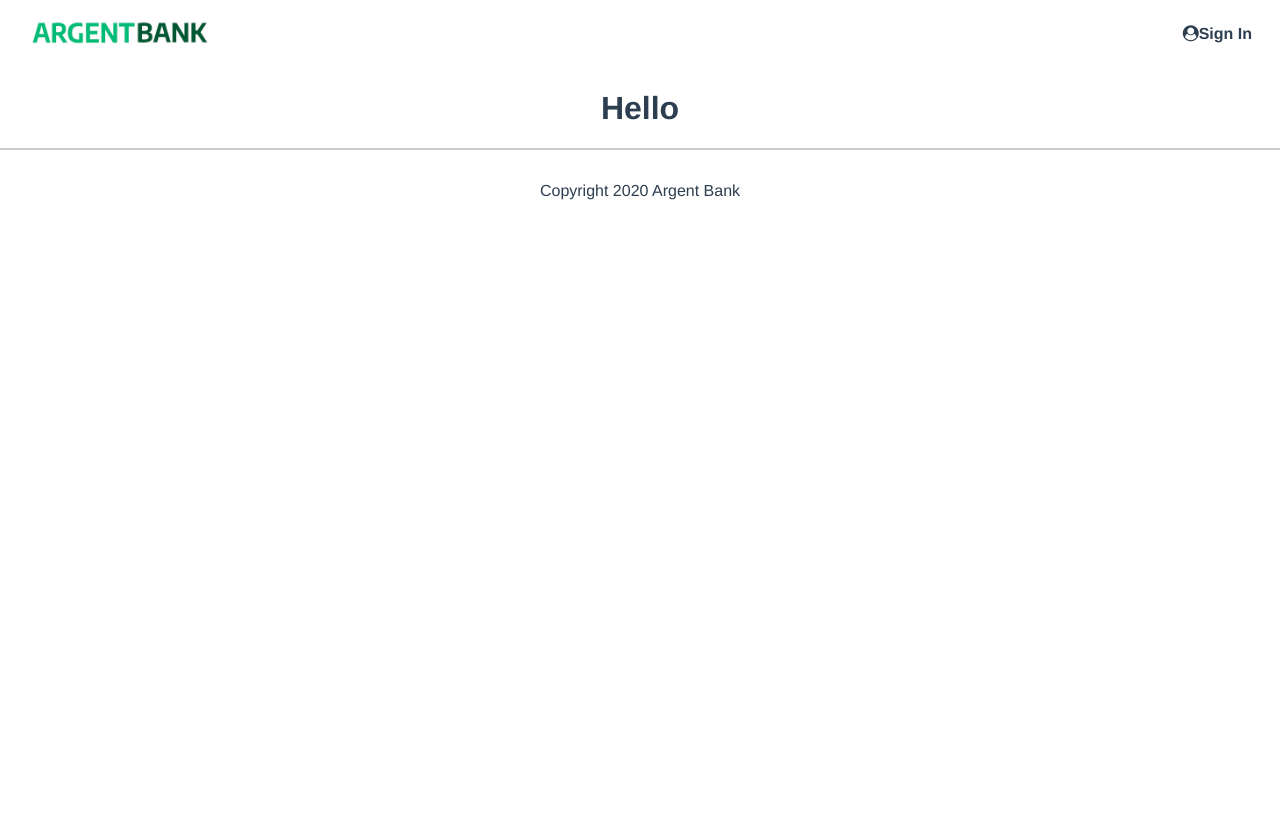
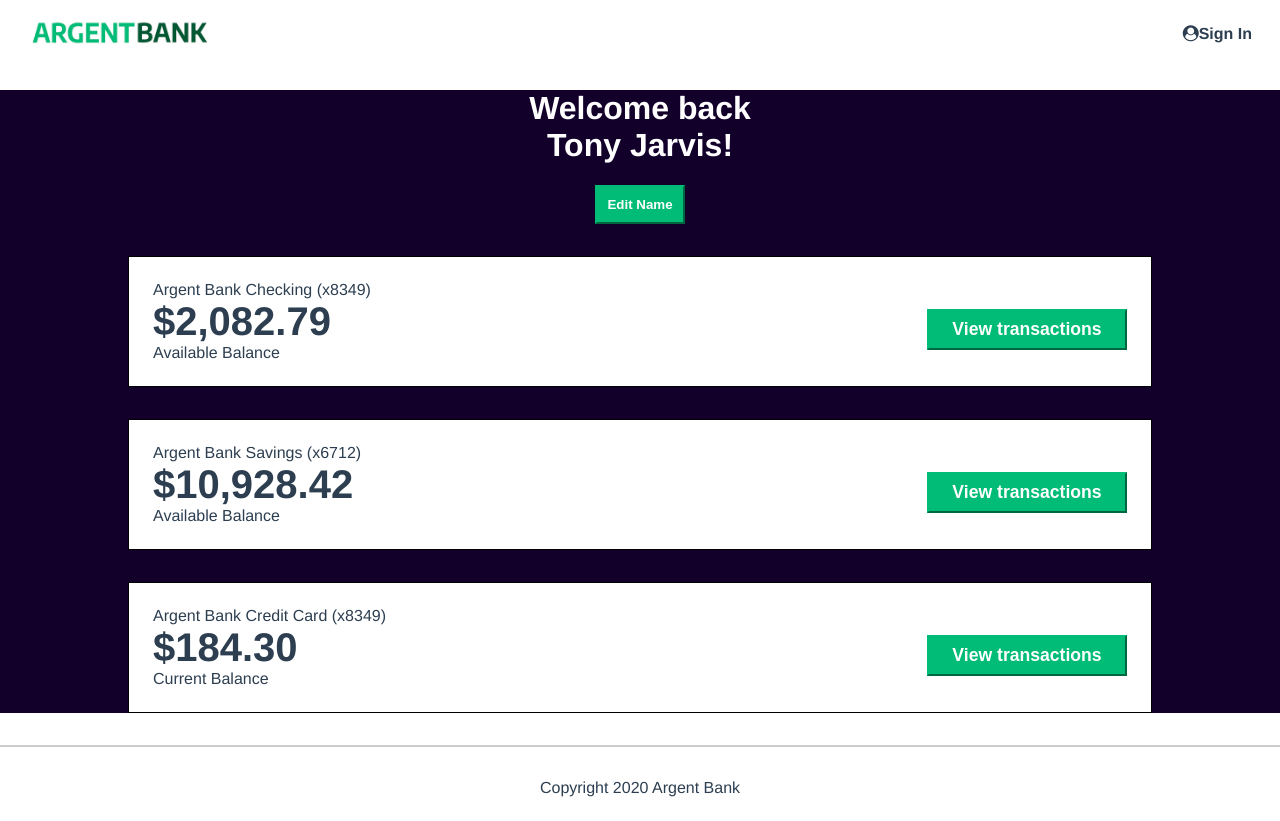
Before and after one commit to MouniaFT/Mounia.Fattouh_13_040121, a React (Create React App) app: page /user in a window 1280 px wide. Before the commit the page ends 800 px from the top, so only its background shows below. Built offline with nearby package versions, Linux system fonts and the light colour scheme.

Commit message:
Add AccountHeader and AccountContent components

```diff
--- /dev/null
+++ b/src/components/AccountContent.js
@@ -0,0 +1,16 @@
+export const AccountContent = ({ title, amount, description }) => {
+  return (
+    <section className="account">
+      <div className="account-content-wrapper">
+        <h3 className="account-title">{title}</h3>
+        <p className="account-amount">{amount}</p>
+        <p className="account-amount-description">{description}</p>
+      </div>
+      <div className="account-content-wrapper cta">
+        <button className="transaction-button">View transactions</button>
+      </div>
+    </section>
+  )
+}
+
+export default AccountContent
--- /dev/null
+++ b/src/components/AccountHeader.js
@@ -0,0 +1,14 @@
+export const AccountHeader = () => {
+  return (
+    <div className="header">
+      <h1>
+        Welcome back
+        <br />
+        Tony Jarvis!
+      </h1>
+      <button className="edit-button">Edit Name</button>
+    </div>
+  )
+}
+
+export default AccountHeader
--- a/src/pages/User.js
+++ b/src/pages/User.js
@@ -1,5 +1,39 @@
+import AccountContent from '../components/AccountContent'
+import AccountHeader from '../components/AccountHeader'
+
+const account = [
+  {
+    title: 'Argent Bank Checking (x8349)',
+    amount: '$2,082.79',
+    description: 'Available Balance',
+  },
+  {
+    title: 'Argent Bank Savings (x6712)',
+    amount: '$10,928.42',
+    description: 'Available Balance',
+  },
+  {
+    title: 'Argent Bank Credit Card (x8349)',
+    amount: '$184.30',
+    description: 'Current Balance',
+  },
+]
+
 export const User = () => {
-  return <h1>Hello</h1>
+  return (
+    <main className="main bg-dark">
+      <AccountHeader />
+      <h2 className="sr-only">Accounts</h2>
+      {account.map(({ title, amount, description }) => (
+        <AccountContent
+          key={title}
+          title={title}
+          amount={amount}
+          description={description}
+        />
+      ))}
+    </main>
+  )
 }
 
 export default User
--- /dev/null
+++ b/src/styles/components/accountContent.scss
@@ -0,0 +1,60 @@
+.account {
+  display: flex;
+  justify-content: space-between;
+  align-items: center;
+  border: 1px solid $color-black1;
+  background-color: $color-white;
+  width: 80%;
+  margin: 0 auto;
+  flex-direction: column;
+  padding: 1.5rem;
+  box-sizing: border-box;
+  text-align: left;
+  margin-bottom: 2rem;
+
+  .account-content-wrapper {
+    width: 100%;
+    flex: 1;
+
+    .account-title {
+      margin: 0;
+      padding: 0;
+      font-size: 1rem;
+      font-weight: normal;
+    }
+
+    .account-amount {
+      margin: 0;
+      font-size: 2.5rem;
+      font-weight: bold;
+    }
+
+    .account-amount-description {
+      margin: 0;
+    }
+  }
+
+  .transaction-button {
+    display: block;
+    width: 100%;
+    padding: 8px;
+    font-size: 1.1rem;
+    font-weight: bold;
+    margin-top: 1rem;
+    border-color: $color-green2;
+    background-color: $color-green2;
+    color: $color-white;
+  }
+
+  @media (min-width: 720px) {
+    flex-direction: row;
+
+    .account-content-wrapper.cta {
+      flex: 0;
+    }
+
+    .transaction-button {
+      width: 200px;
+    }
+  }
+}
--- /dev/null
+++ b/src/styles/components/accountHeader.scss
@@ -0,0 +1,12 @@
+.header {
+  color: $color-white;
+  margin-bottom: 2rem;
+
+  .edit-button {
+    border-color: $color-green2;
+    background-color: $color-green2;
+    color: $color-white;
+    font-weight: bold;
+    padding: 10px;
+  }
+}
--- a/src/styles/index.scss
+++ b/src/styles/index.scss
@@ -4,5 +4,8 @@
 @import './components/footer';
 @import './components/hero';
 @import './components/features';
+@import './components/accountHeader';
+@import './components/accountContent';
 @import './pages/Home';
 @import './pages/Login';
+@import './pages/User';
```
Also changed, not shown: src/styles/pages/User.scss (added).
